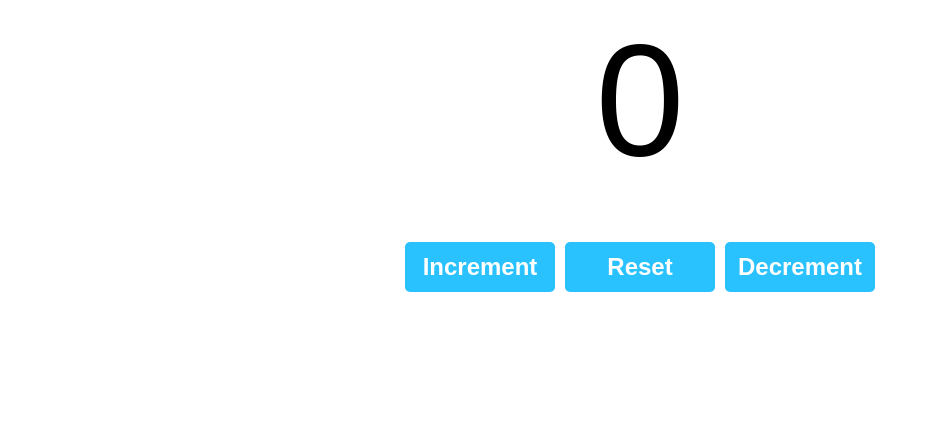
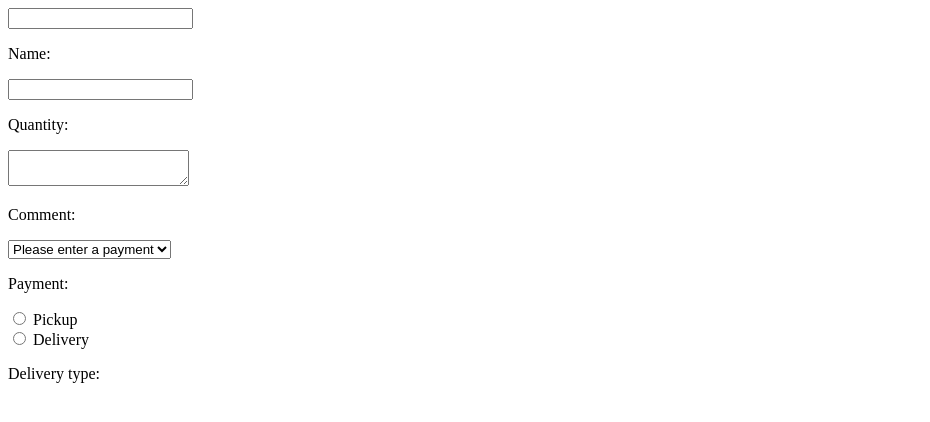
Before and after one commit to junior-nakamura-dev/1-simple-website, a React (Vite) app: page / in a window 1280 px wide. Shown: the top 422 px of the page, without its empty margins (0-930 px from the left). Built offline with nearby package versions, Linux system fonts and the light colour scheme.

Commit message:
Handle onChange events

```diff
--- a/src/App.tsx
+++ b/src/App.tsx
@@ -1,4 +1,4 @@
-import Counter from "./components/Counter.tsx";
+import Form from "./components/Form.tsx";
 
 function App() {
     // return <>
@@ -34,8 +34,12 @@ function App() {
     //     <Button />
     // </div>
 
+    // return <>
+    //     <Counter />
+    // </>
+
     return <>
-        <Counter />
+        <Form />
     </>
 
 }
--- /dev/null
+++ b/src/components/Form.tsx
@@ -0,0 +1,58 @@
+import {useState} from "react";
+
+
+function Form() {
+    const [name, setName] = useState()
+    const [quantity, setQuantity] = useState()
+    const [comment, setComment] = useState()
+    const [payment, setPayment] = useState()
+    const [deliveryType, setDeliveryType] = useState()
+
+    function nameOnChange(event: any) {
+        setName(event.target.value)
+    }
+
+    function quantityOnChange(event: any) {
+        setQuantity(event.target.value)
+    }
+
+    function commentOnChange(event: any) {
+        setComment(event.target.value)
+    }
+
+    function paymentOnChange(event: any) {
+        setPayment(event.target.value)
+    }
+
+    function deliveryTypeOnChange(event: any) {
+        setDeliveryType(event.target.value)
+    }
+
+    return (
+        <div>
+            <input type='text' onChange={nameOnChange}/>
+            <p>Name: {name} </p>
+            <input type='number' onChange={quantityOnChange}/>
+            <p>Quantity: {quantity} </p>
+            <textarea onChange={commentOnChange}/>
+            <p>Comment: {comment} </p>
+            <select onChange={paymentOnChange} value={comment}>
+                <option>Please enter a payment</option>
+                <option>Visa</option>
+                <option>Money</option>
+            </select>
+            <p>Payment: {payment}</p>
+            <label>
+                <input type='radio' value='PICK_UP' checked={deliveryType === 'PICKUP'}
+                       onChange={deliveryTypeOnChange}/> Pickup
+            </label><br/>
+            <label>
+                <input type='radio' value='DELIVERY' checked={deliveryType === 'DELIVERY'}
+                       onChange={deliveryTypeOnChange}/> Delivery
+            </label>
+            <p>Delivery type: {deliveryType}</p>
+        </div>
+    );
+}
+
+export default Form;
```
